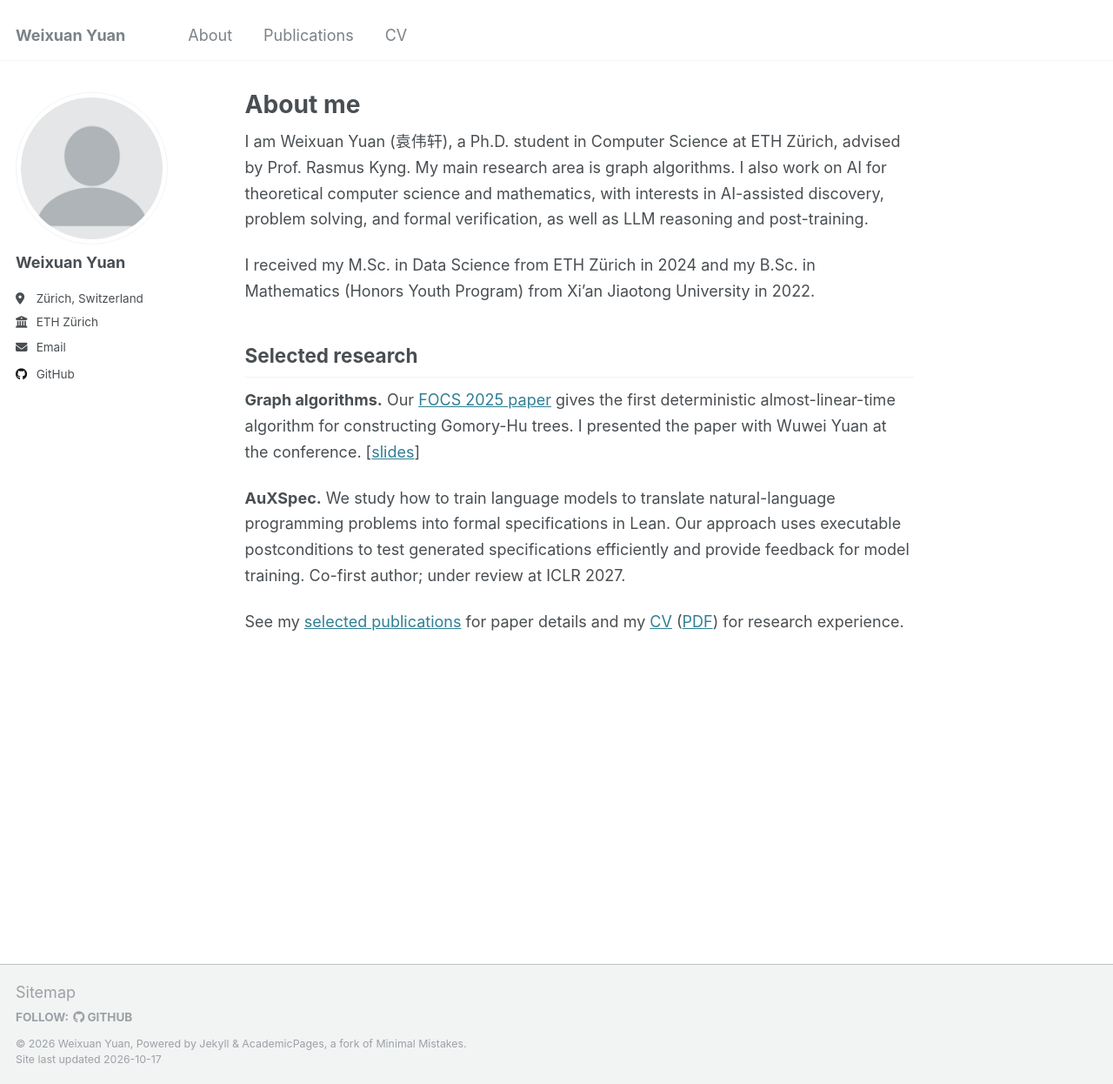
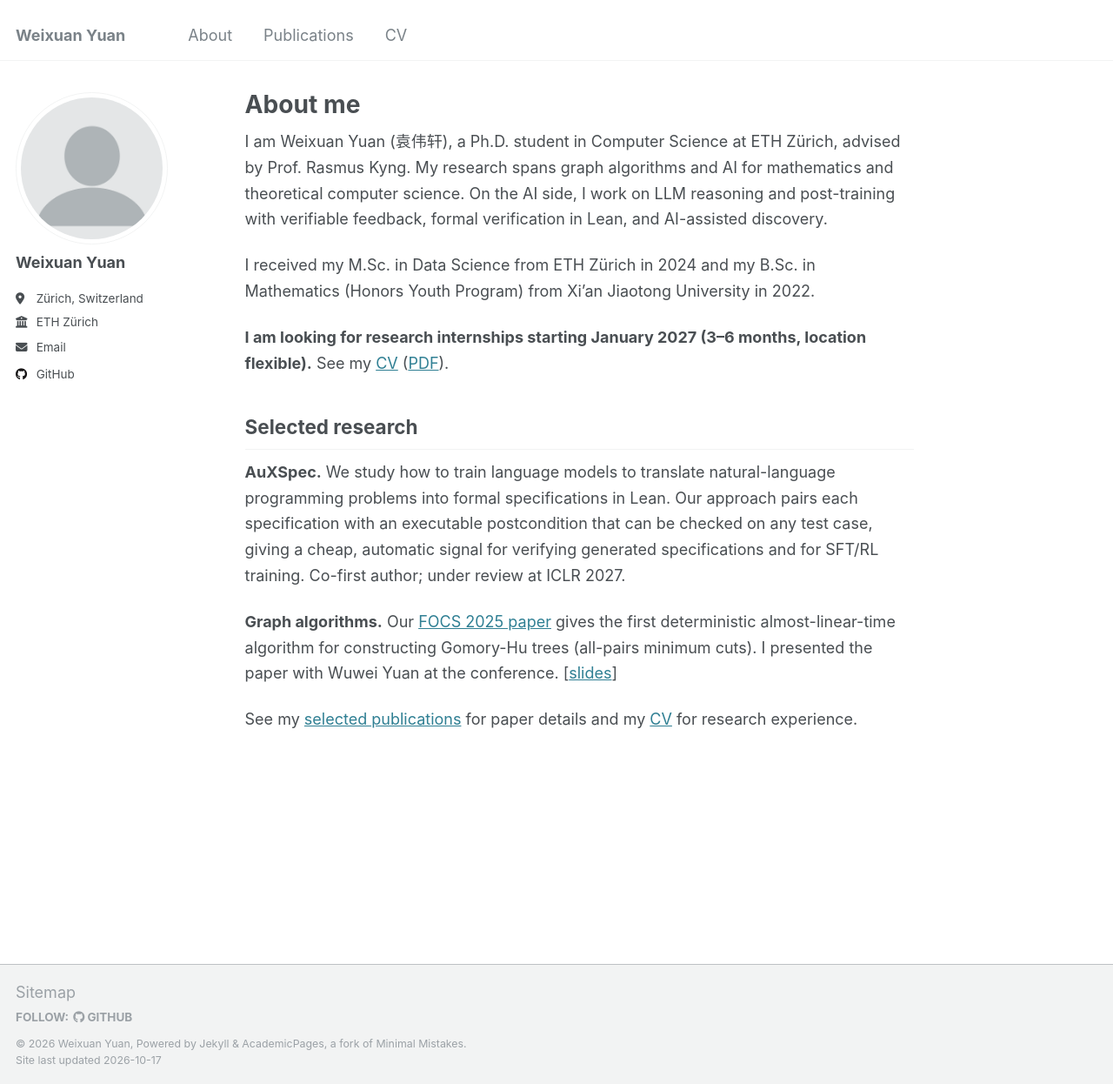
Before and after one commit to yzll0/yzll0.github.io, a Jekyll site: the page built from _pages/about.md, in a window 1280 px wide and 1246 px high. Shown: the whole window at 87% size. Built offline with Jekyll 4.4.1, drawn with Linux system fonts in a browser that asks for light colours.

Commit message:
Revise about page with updated research focus
Updated research description and added internship availability.

```diff
--- a/_pages/about.md
+++ b/_pages/about.md
@@ -7,14 +7,16 @@ redirect_from:
   - /about.html
 ---
 
-I am Weixuan Yuan (袁伟轩), a Ph.D. student in Computer Science at ETH Zürich, advised by Prof. Rasmus Kyng. My main research area is graph algorithms. I also work on AI for theoretical computer science and mathematics, with interests in AI-assisted discovery, problem solving, and formal verification, as well as LLM reasoning and post-training.
+I am Weixuan Yuan (袁伟轩), a Ph.D. student in Computer Science at ETH Zürich, advised by Prof. Rasmus Kyng. My research spans graph algorithms and AI for mathematics and theoretical computer science. On the AI side, I work on LLM reasoning and post-training with verifiable feedback, formal verification in Lean, and AI-assisted discovery.
 
 I received my M.Sc. in Data Science from ETH Zürich in 2024 and my B.Sc. in Mathematics (Honors Youth Program) from Xi'an Jiaotong University in 2022.
 
+**I am looking for research internships starting January 2027 (3–6 months, location flexible).** See my [CV](/cv/) ([PDF](/files/Weixuan_Yuan_CV.pdf)).
+
 ## Selected research
 
-**Graph algorithms.** Our [FOCS 2025 paper](https://arxiv.org/abs/2507.20354) gives the first deterministic almost-linear-time algorithm for constructing Gomory-Hu trees. I presented the paper with Wuwei Yuan at the conference. [[slides](https://ywwywwyww.github.io/files/DeterGHTreeSlides.pdf)]
+**AuXSpec.** We study how to train language models to translate natural-language programming problems into formal specifications in Lean. Our approach pairs each specification with an executable postcondition that can be checked on any test case, giving a cheap, automatic signal for verifying generated specifications and for SFT/RL training. Co-first author; under review at ICLR 2027.
 
-**AuXSpec.** We study how to train language models to translate natural-language programming problems into formal specifications in Lean. Our approach uses executable postconditions to test generated specifications efficiently and provide feedback for model training. Co-first author; under review at ICLR 2027.
+**Graph algorithms.** Our [FOCS 2025 paper](https://arxiv.org/abs/2507.20354) gives the first deterministic almost-linear-time algorithm for constructing Gomory-Hu trees (all-pairs minimum cuts). I presented the paper with Wuwei Yuan at the conference. [[slides](https://ywwywwyww.github.io/files/DeterGHTreeSlides.pdf)]
 
-See my [selected publications](/publications/) for paper details and my [CV](/cv/) ([PDF](/files/Weixuan_Yuan_CV.pdf)) for research experience.
+See my [selected publications](/publications/) for paper details and my [CV](/cv/) for research experience.
```
